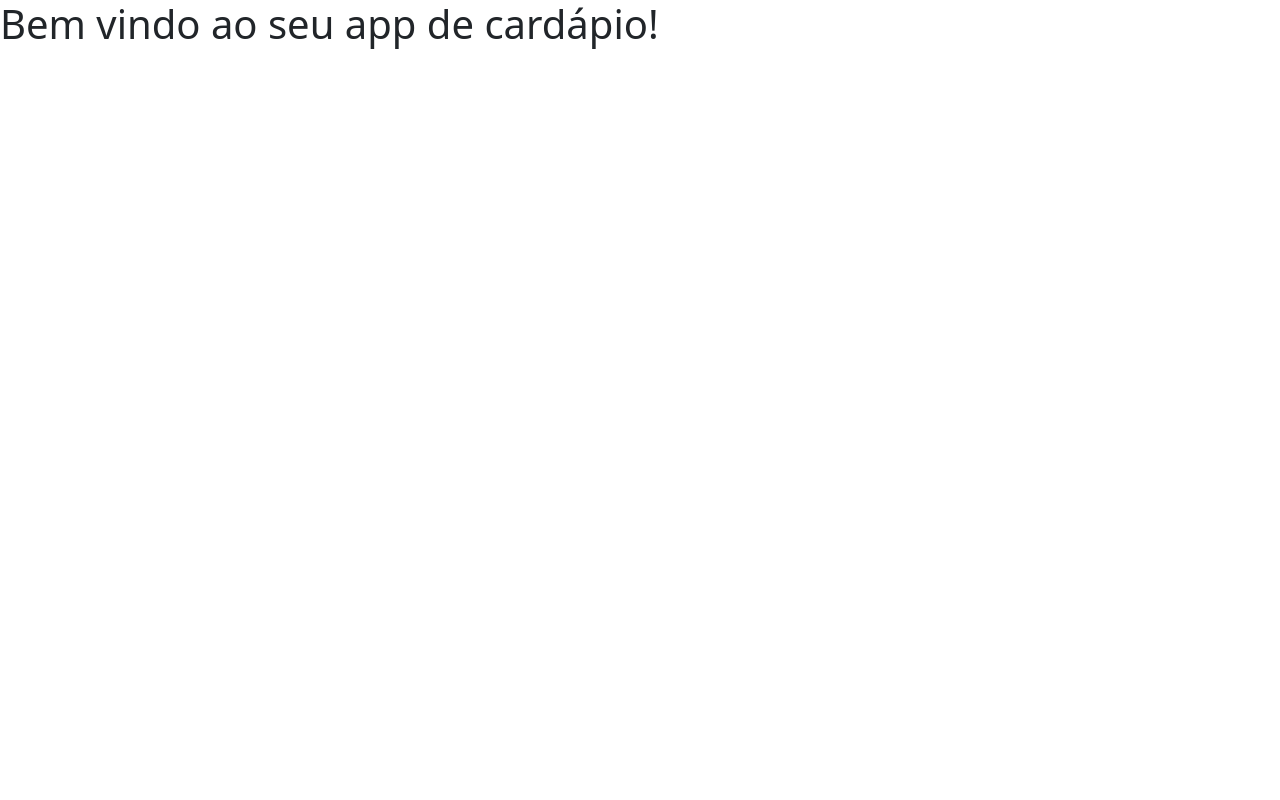
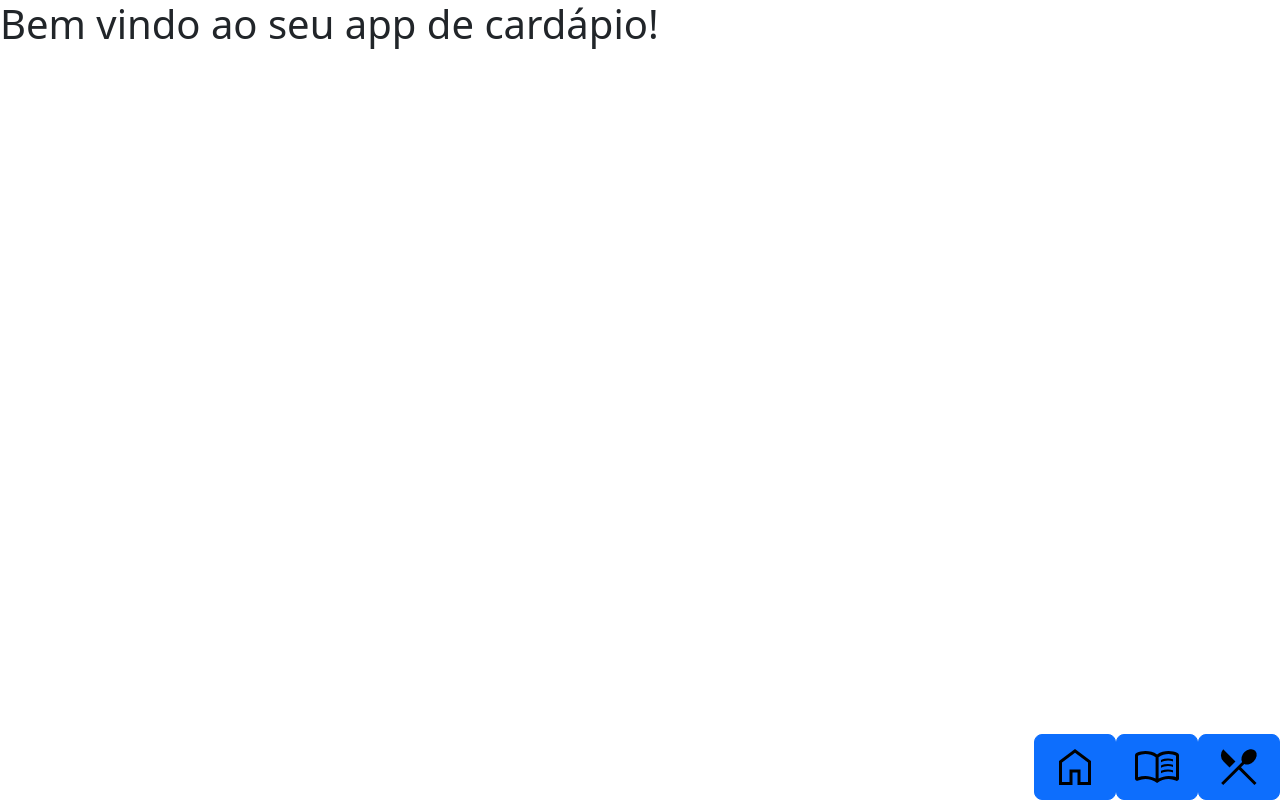
Before and after one commit to Ostrowskii/react-menu-restaurant, a React (Vite) app: page / in a window 1280 px wide. Built offline with nearby package versions, Linux system fonts and the light colour scheme.

Commit message:
LowerMenu added into components

```diff
--- a/src/components/home/home.tsx
+++ b/src/components/home/home.tsx
@@ -1,4 +1,10 @@
+import LowerMenu from "../shared/lowerMenu";
 function Home() {
-  return <h1>Bem vindo ao seu app de cardápio!</h1>;
+  return (
+    <>
+      <h1>Bem vindo ao seu app de cardápio!</h1>
+      <LowerMenu></LowerMenu>
+    </>
+  );
 }
 export default Home;
```
Also changed, not shown: src/assets/order.svg (renamed from src/assets/pedido.svg).
